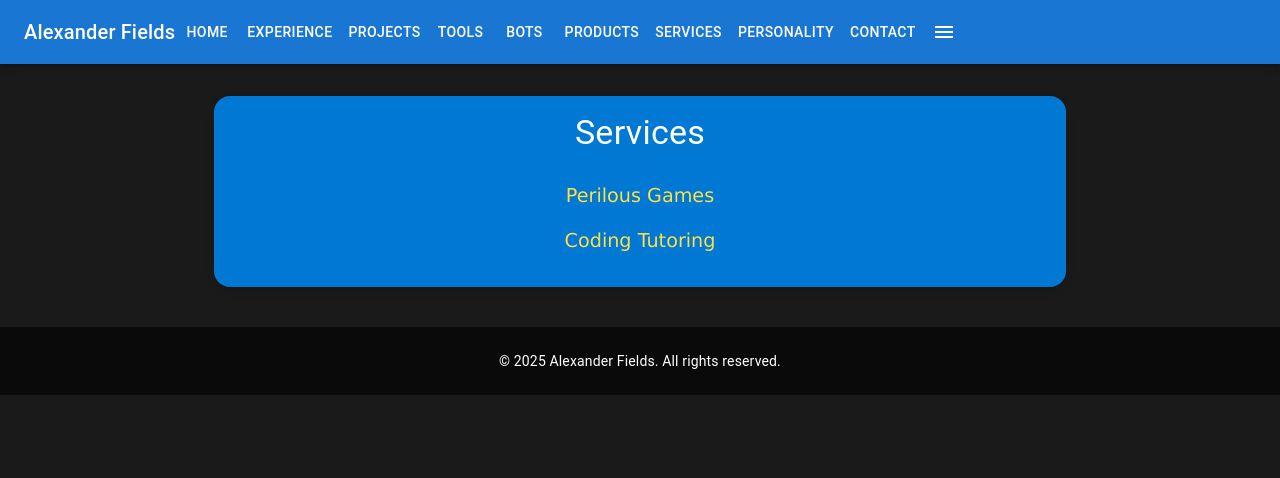
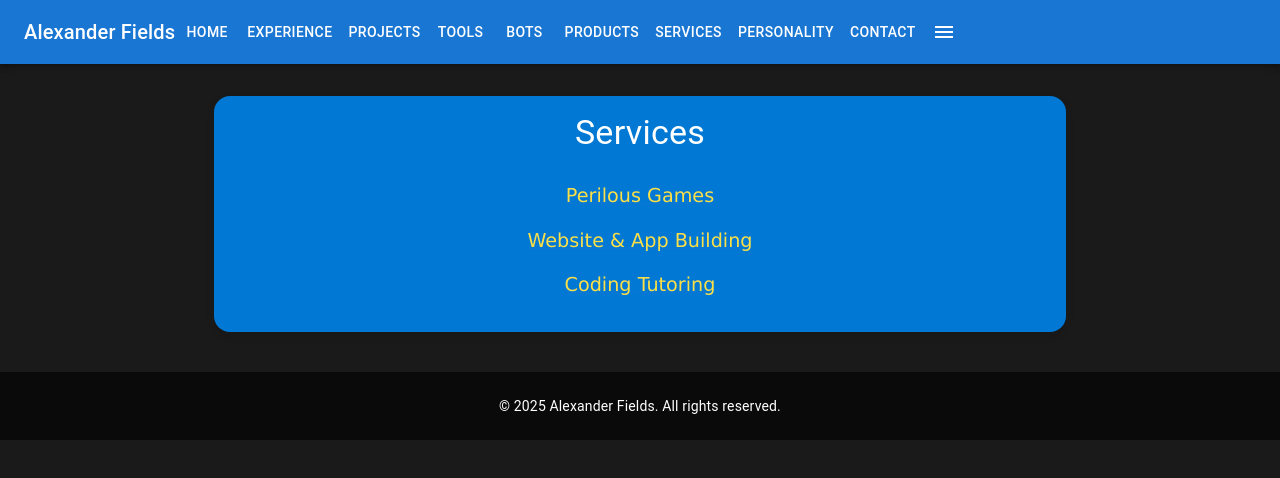
Before and after one commit to roku674/Website, a React (Create React App) app in the folder frontend/: page /services in a window 1280 px wide. Shown: the top 478 px of the page. Built offline with nearby package versions, Linux system fonts and the light colour scheme; no server answers.

Commit message:
Update Services.js

```diff
--- a/frontend/src/pages/Services.js
+++ b/frontend/src/pages/Services.js
@@ -28,6 +28,17 @@ const Services = () => {
             </Link>
           </ListItem>
 
+		  {/* Website and app building */}
+          <ListItem style={{ display: "flex", justifyContent: "center" }}>
+            <Link
+              component={RouterLink}
+              to="/Contact"
+              style={{ color: '#fde047', fontSize: "1.2rem" }}
+            >
+              Website & App Building
+            </Link>
+          </ListItem>
+
           {/* Coding Tutoring Link (Internal) */}
           <ListItem style={{ display: "flex", justifyContent: "center" }}>
             <Link
```
